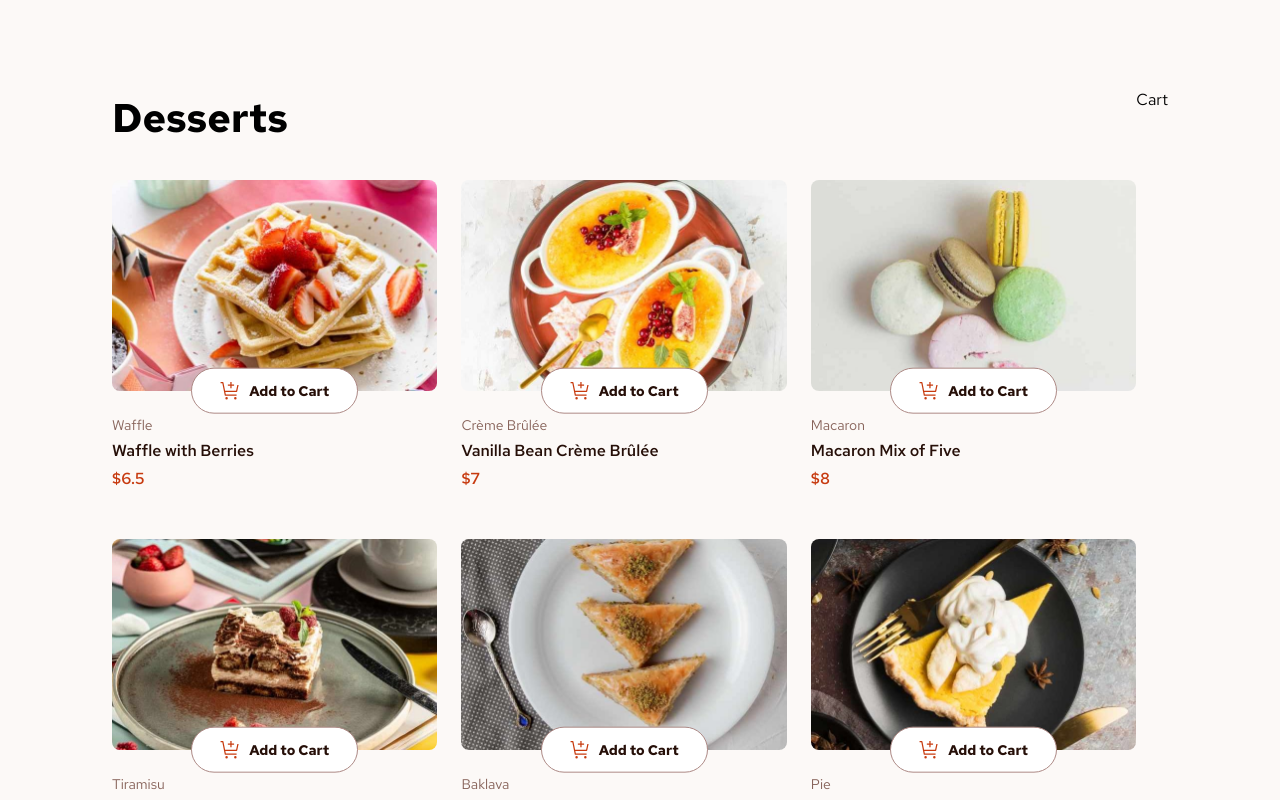
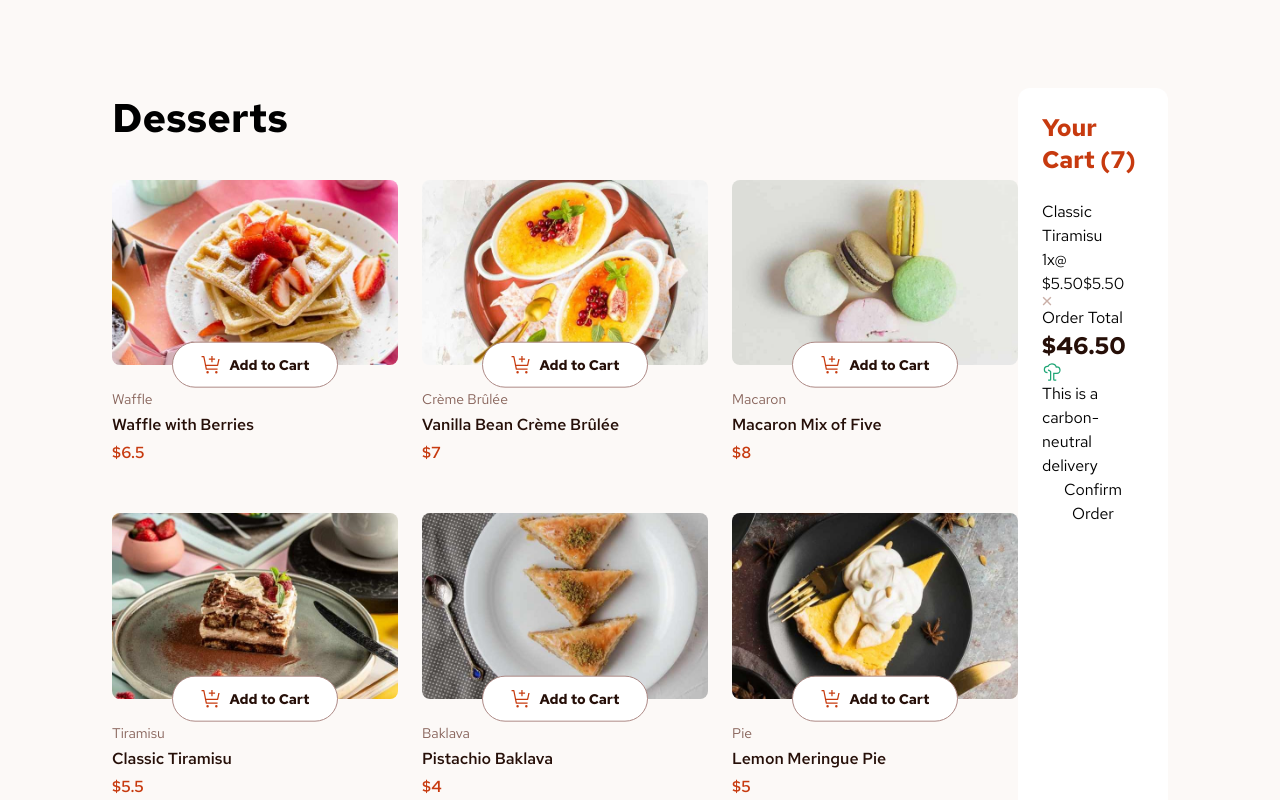
Before and after one commit to EdwardShanahan9/product_list_with_cart, a React (Vite) app: page / in a window 1280 px wide. Shown: the top 800 px of the page. Built offline with nearby package versions, Linux system fonts and the light colour scheme.

Commit message:
Add CartItem components element

```diff
--- /dev/null
+++ b/src/components/CartItems/CartItems.jsx
@@ -0,0 +1,25 @@
+import RemoveIcon from "../../assets/images/icon-remove-item.svg";
+
+const CartItems = () => {
+  return (
+    <li>
+      <div>
+        <h3>Classic Tiramisu</h3>
+
+        <div>
+          <span>1x</span>
+
+          <span>@ $5.50</span>
+
+          <span>$5.50</span>
+        </div>
+
+        <div>
+          <img src={RemoveIcon} alt="Remove Icon" />
+        </div>
+      </div>
+    </li>
+  );
+};
+
+export default CartItems;
--- a/src/layout/MainLayout/Cart/Cart.jsx
+++ b/src/layout/MainLayout/Cart/Cart.jsx
@@ -1,8 +1,32 @@
+import CartItems from "../../../components/CartItems/CartItems";
+import TreeIcon from "../../../assets/images/icon-carbon-neutral.svg";
 const Cart = () => {
   return (
-    <>
-      <h2>Cart</h2>
-    </>
+    <div className="bg-white rounded-xl p-6">
+      <h2 className="font-primaryBold text-primary text-2xl mb-6">
+        Your Cart <span>(7)</span>
+      </h2>
+
+      <ul>
+        <CartItems />
+      </ul>
+
+      <div>
+        <p>Order Total</p>
+
+        <h2 className="font-primaryBold text-rose900 text-2xl">$46.50</h2>
+      </div>
+
+      <div>
+        <img src={TreeIcon} alt="Tree Icon" />
+
+        <p>
+          This is a <span> carbon-neutral</span> delivery
+        </p>
+      </div>
+
+      <button>Confirm Order</button>
+    </div>
   );
 };
 
--- a/src/layout/MainLayout/Products/Products.jsx
+++ b/src/layout/MainLayout/Products/Products.jsx
@@ -6,7 +6,7 @@ const Products = () => {
     <div>
       <h1 className="text-4xl font-primaryBold mb-8">Desserts</h1>
 
-      <div className="grid grid-cols-3 gap-6">
+      <div className="md:grid md:grid-cols-3 gap-6">
         {Data.map((product, index) => (
           <Product
             key={index}
```
Also changed, not shown: src/assets/images/icon-carbon-neutral.svg (renamed from public/assets/images/icon-carbon-neutral.svg), src/assets/images/icon-remove-item.svg (renamed from public/assets/images/icon-remove-item.svg).
